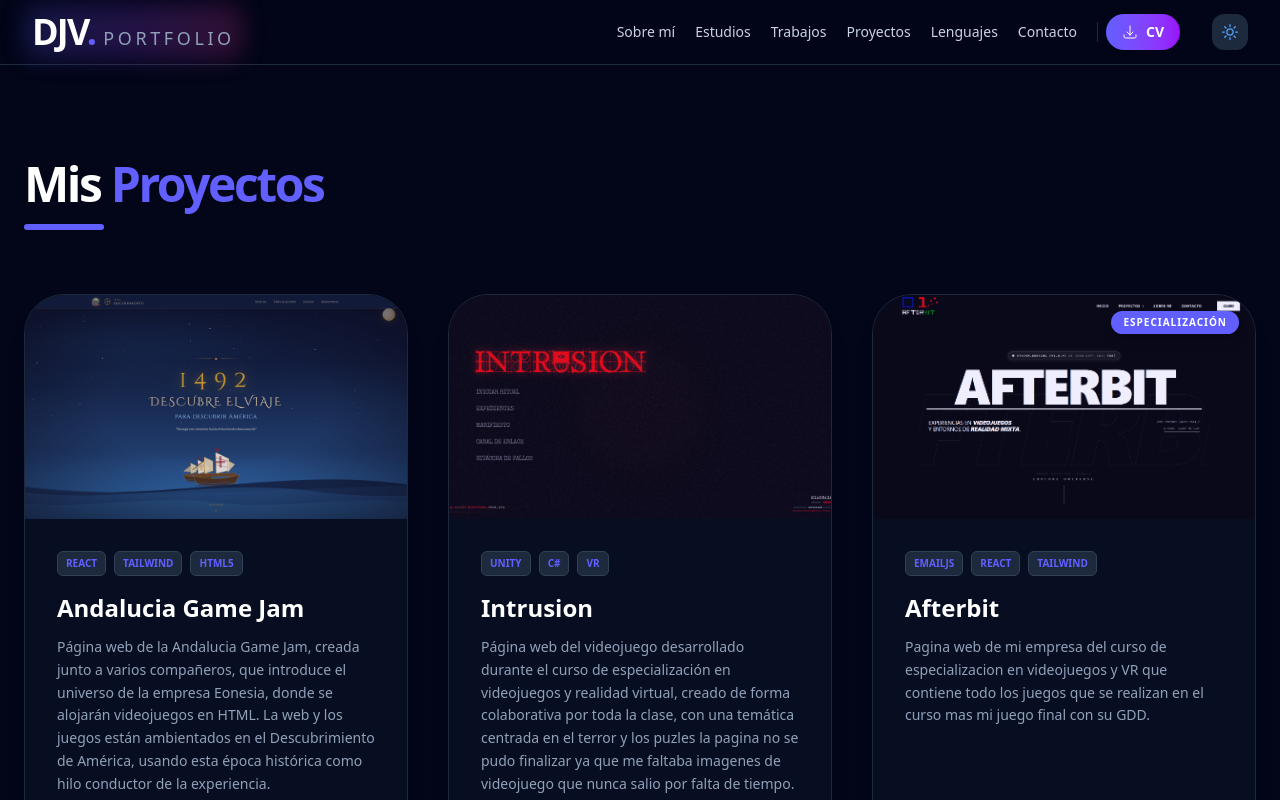
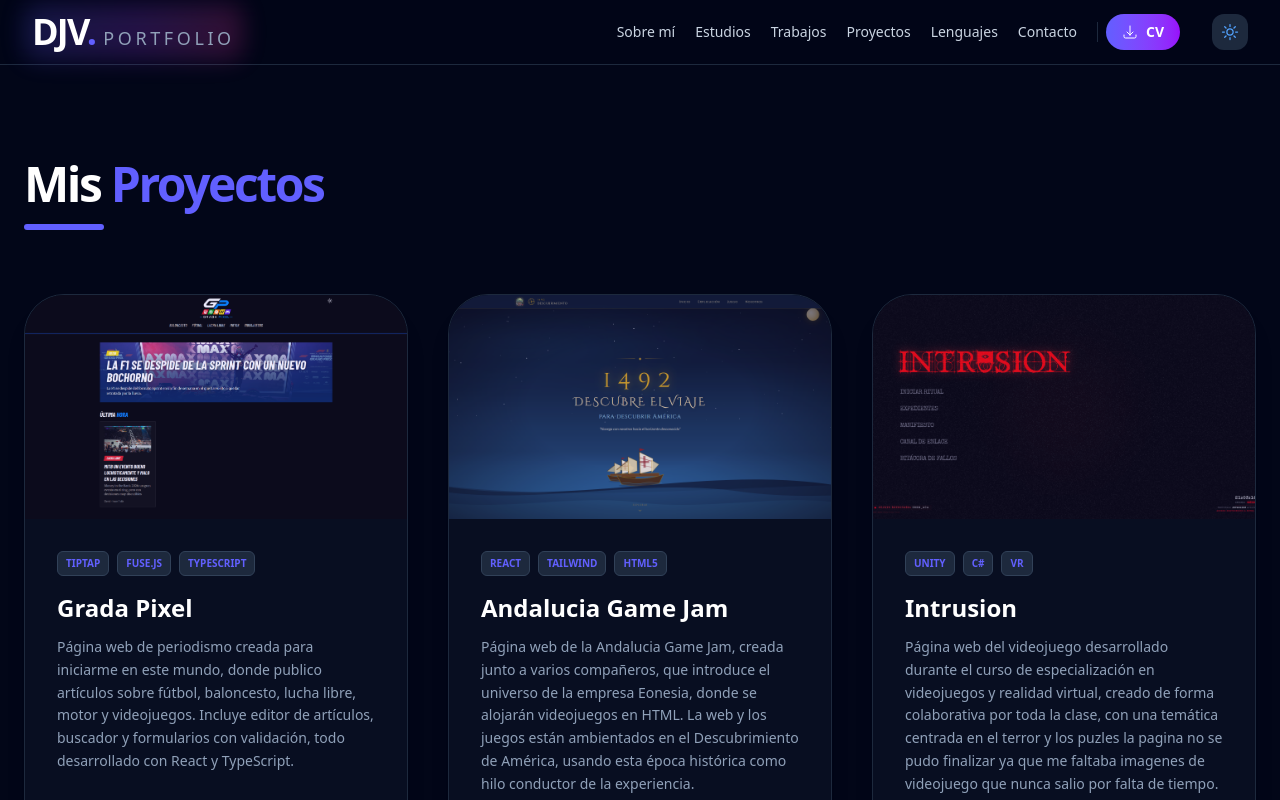
Before and after one commit to djsekai34/DJVPortFolio, a React (Vite) app: page /proyectos in a window 1280 px wide. Shown: the top 800 px of the page. Built offline with nearby package versions, Linux system fonts and the light colour scheme.

Commit message:
PortFolio DJV 1.6.3

```diff
--- a/src/Paginas/SobreMi.jsx
+++ b/src/Paginas/SobreMi.jsx
@@ -10,6 +10,27 @@ import {
 import Animacion from "../Componentes/Animacion.jsx";
 import fotoDavid from "../Imagenes/FotoDavidJimenez.jpg";
 import miCV from "../CV/CV_DavidJimenezVillena.pdf";
+
+const handleDescargarCV = async (e) => {
+  e.preventDefault();
+  try {
+    const res = await fetch(miCV);
+    const blob = await res.blob();
+    const url = URL.createObjectURL(
+      new Blob([blob], { type: "application/pdf" })
+    );
+    const a = document.createElement("a");
+    a.href = url;
+    a.download = "CV_DavidJimenezVillena.pdf";
+    document.body.appendChild(a);
+    a.click();
+    a.remove();
+    setTimeout(() => URL.revokeObjectURL(url), 1000);
+  } catch {
+    // Fallback: abre el PDF en la misma pestaña
+    window.location.href = miCV;
+  }
+};
 
 // --- COMPONENTES DE ICONOS PERSONALIZADOS (SVG) ---
 const GamepadIcon = ({ className }) => (
@@ -271,6 +292,7 @@ const About = () => {
   <a
     href={miCV}
     download="CV_DavidJimenezVillena.pdf"
+    onClick={handleDescargarCV}
     className="w-full flex items-center justify-center gap-3 px-8 py-4 bg-gradient-to-r from-indigo-500 to-purple-600 text-white font-black rounded-2xl shadow-lg shadow-indigo-500/20 hover:scale-[1.02] active:scale-[0.98] transition-all"
   >
     <ArrowDownTrayIcon className="h-5 w-5" />
--- a/src/data/proyectos.js
+++ b/src/data/proyectos.js
@@ -4,9 +4,22 @@ import imgTfg from "../Imagenes/TFG_Restaurante.png";
 import imgCesar from "../Imagenes/CifradoCesar.png";
 import imgIntrusion from "../Imagenes/Intrusion.png";
 import imgAGJ from "../Imagenes/AGJ.png";
-import { img } from "framer-motion/client";
+import imgGP from "../Imagenes/GP.png";
 
 export const misProyectos = [
+  {
+    id: "GP",
+    titulo: "Grada Pixel",
+    descripcion:
+      "Página web de periodismo creada para iniciarme en este mundo, donde publico artículos sobre fútbol, baloncesto, lucha libre, motor y videojuegos. Incluye editor de artículos, buscador y formularios con validación, todo desarrollado con React y TypeScript.",
+    imagen: imgGP,
+    tecnologias: ["Tiptap", "Fuse.js", "TypeScript"],
+    enlaces: {
+      github: "https://github.com/djsekai34/GradaPixel",
+      web: "https://gradapixel.vercel.app",
+    },
+    destacado: false,
+  },
    {
     id: "AGJ",
     titulo: "Andalucia Game Jam",
```
Lines whose indentation alone changed are shown as unchanged.
